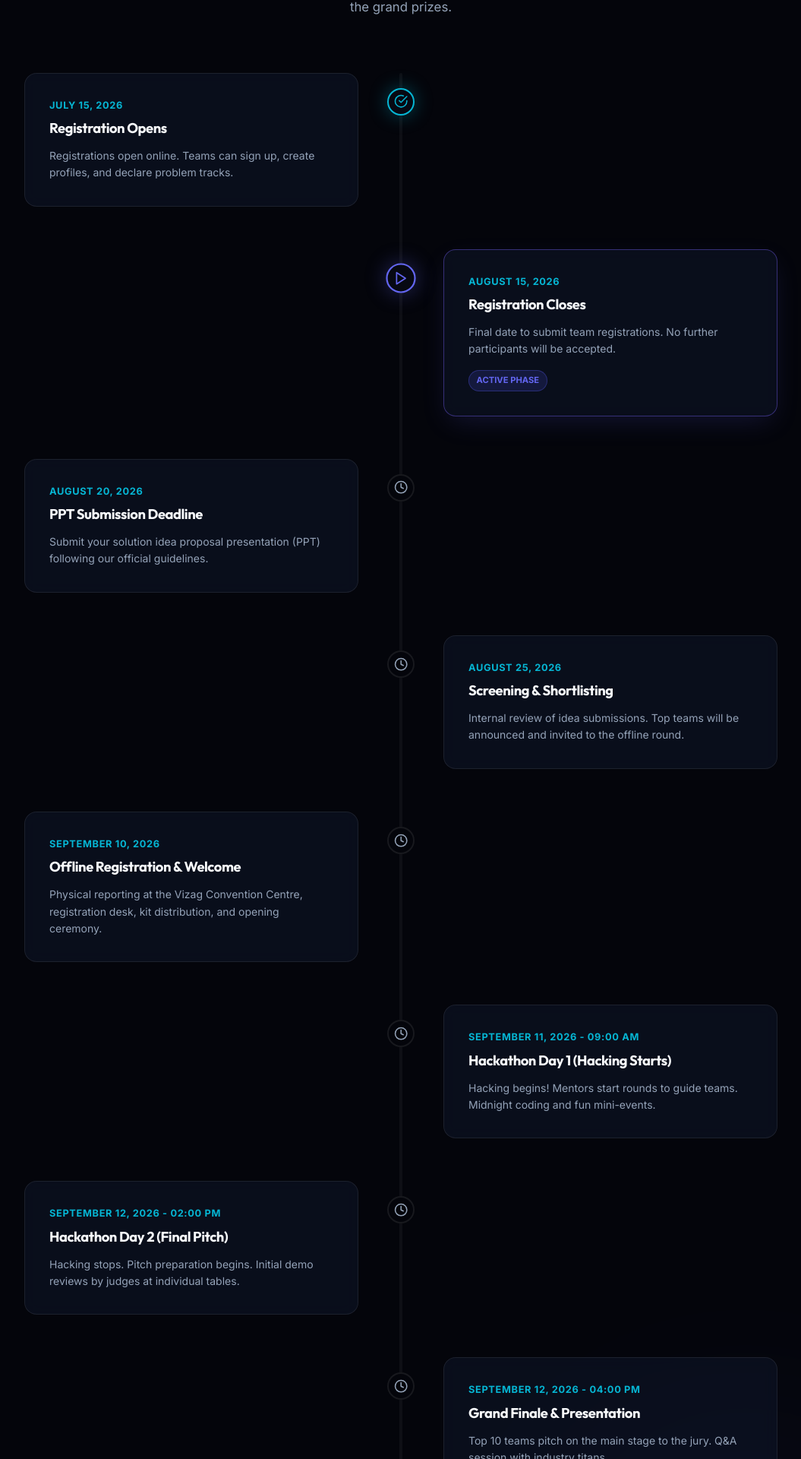
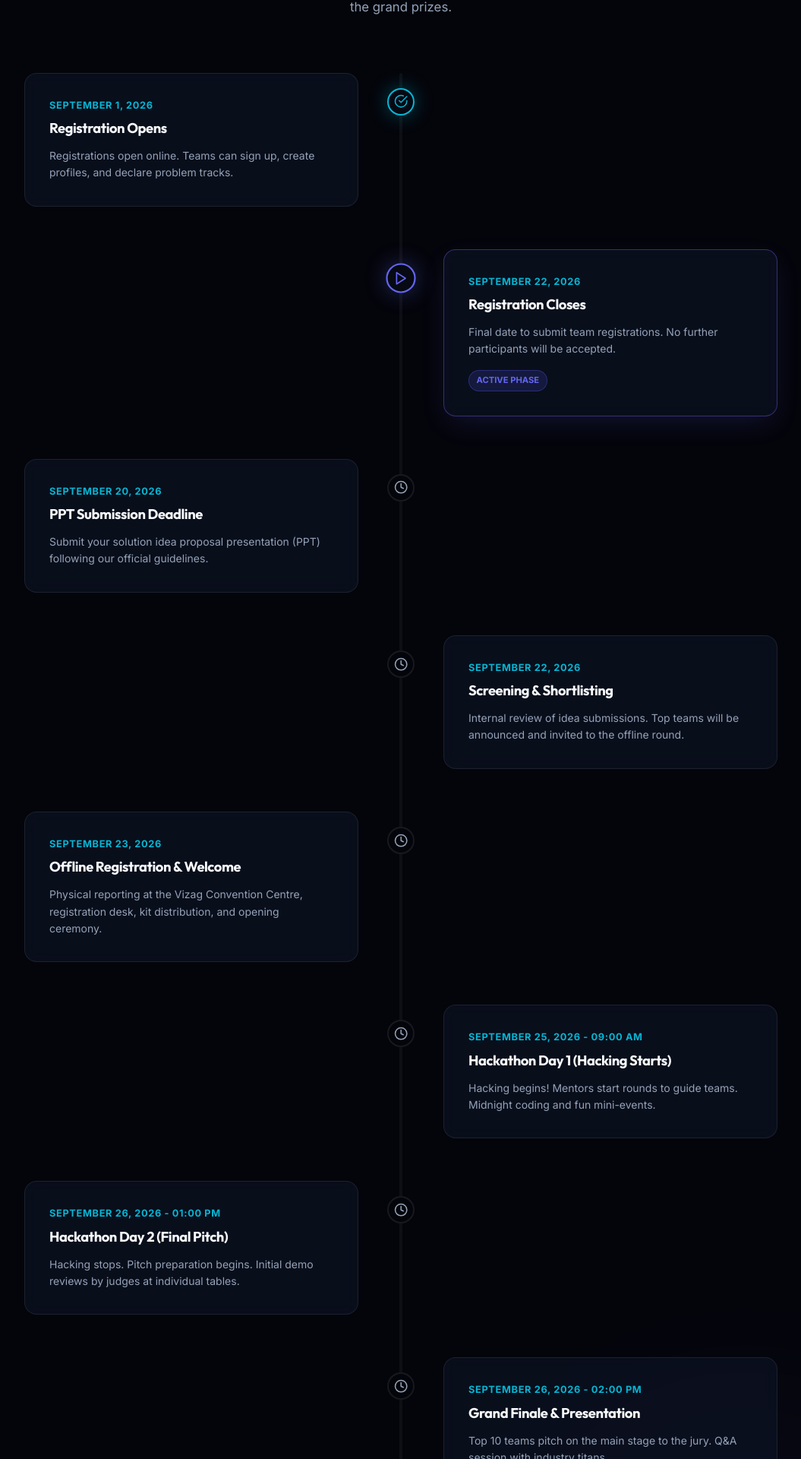
Before and after one commit to Lohith-Varma/HackWithVizag-4.0, a React (Vite) app in the folder frontend/: page / in a window 1280 px wide. Shown: the part 3451-5371 px from the top of the page at 76% size, without its empty margins (112-1167 px from the left). Built offline with nearby package versions, Linux system fonts and the light colour scheme; no server answers.

Commit message:
feat: update event timeline dates and add logo to index page

```diff
--- a/frontend/index.html
+++ b/frontend/index.html
@@ -2,7 +2,7 @@
 <html lang="en">
   <head>
     <meta charset="UTF-8" />
-    <link rel="icon" type="image/svg+xml" href="/favicon.svg" />
+    <link rel="icon" type="image/svg+xml/jpeg" href="/HackWithVizag-4 Logo.jpeg" />
     <meta name="viewport" content="width=device-width, initial-scale=1.0" />
     <title>Hack With Vizag 4.0 | Build. Innovate. Transform.</title>
     <!-- Google Fonts -->
--- a/frontend/src/data/hackathonData.js
+++ b/frontend/src/data/hackathonData.js
@@ -84,63 +84,63 @@ export const TIMELINE_DATA = [
   {
     id: 'step-1',
     title: 'Registration Opens',
-    date: 'July 15, 2026',
+    date: 'September 1, 2026',
     desc: 'Registrations open online. Teams can sign up, create profiles, and declare problem tracks.',
     status: 'completed' // completed, active, upcoming
   },
   {
     id: 'step-2',
     title: 'Registration Closes',
-    date: 'August 15, 2026',
+    date: 'September 22, 2026',
     desc: 'Final date to submit team registrations. No further participants will be accepted.',
     status: 'active'
   },
   {
     id: 'step-3',
     title: 'PPT Submission Deadline',
-    date: 'August 20, 2026',
+    date: 'September 20, 2026',
     desc: 'Submit your solution idea proposal presentation (PPT) following our official guidelines.',
     status: 'upcoming'
   },
   {
     id: 'step-4',
     title: 'Screening & Shortlisting',
-    date: 'August 25, 2026',
+    date: 'September 22, 2026',
     desc: 'Internal review of idea submissions. Top teams will be announced and invited to the offline round.',
     status: 'upcoming'
   },
   {
     id: 'step-5',
     title: 'Offline Registration & Welcome',
-    date: 'September 10, 2026',
+    date: 'September 23, 2026',
     desc: 'Physical reporting at the Vizag Convention Centre, registration desk, kit distribution, and opening ceremony.',
     status: 'upcoming'
   },
   {
     id: 'step-6',
     title: 'Hackathon Day 1 (Hacking Starts)',
-    date: 'September 11, 2026 - 09:00 AM',
+    date: 'September 25, 2026 - 09:00 AM',
     desc: 'Hacking begins! Mentors start rounds to guide teams. Midnight coding and fun mini-events.',
     status: 'upcoming'
   },
   {
     id: 'step-7',
     title: 'Hackathon Day 2 (Final Pitch)',
-    date: 'September 12, 2026 - 02:00 PM',
+    date: 'September 26, 2026 - 01:00 PM',
     desc: 'Hacking stops. Pitch preparation begins. Initial demo reviews by judges at individual tables.',
     status: 'upcoming'
   },
   {
     id: 'step-8',
     title: 'Grand Finale & Presentation',
-    date: 'September 12, 2026 - 04:00 PM',
+    date: 'September 26, 2026 - 02:00 PM',
     desc: 'Top 10 teams pitch on the main stage to the jury. Q&A session with industry titans.',
     status: 'upcoming'
   },
   {
     id: 'step-9',
     title: 'Winners Announcement',
-    date: 'September 12, 2026 - 07:00 PM',
+    date: 'September 26, 2026 - 04:00 PM',
     desc: 'Valedictory function, prize distribution, networking dinner, and photoshoots.',
     status: 'upcoming'
   }
```
Also changed, not shown: frontend/public/HackWithVizag-4 Logo.jpeg (added).
